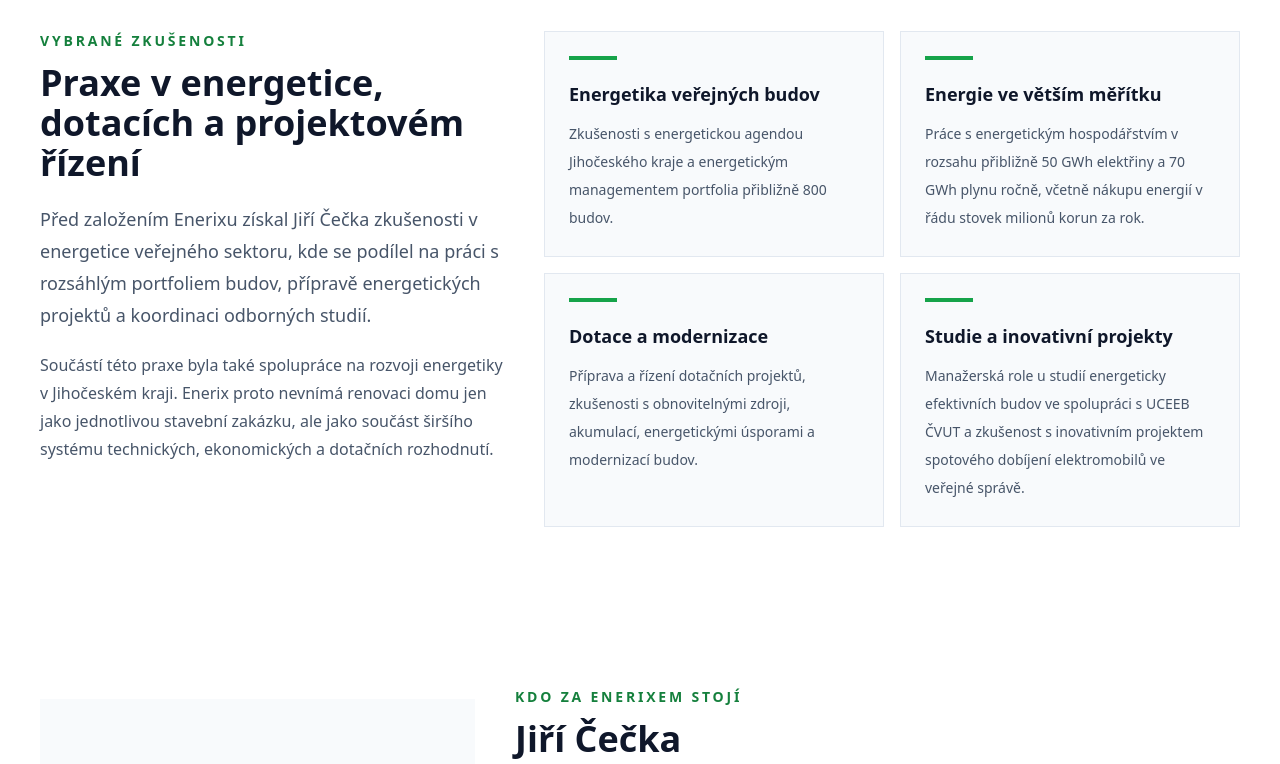
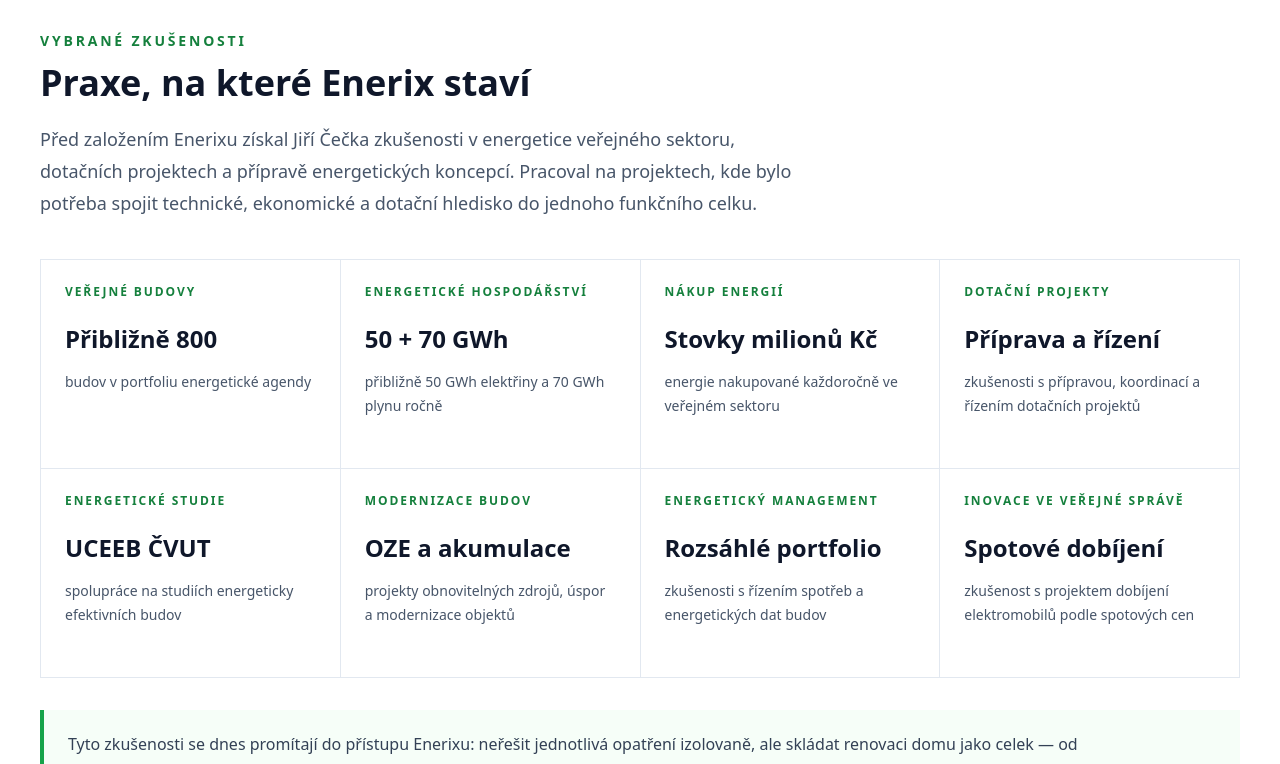
Before and after one commit to Enerixsro/enerix-web, a Next.js app: page /o-enerixu in a window 1280 px wide. Shown: the part 2820-3584 px from the top of the page. Built offline with nearby package versions, Linux system fonts and the light colour scheme.

Commit message:
Turn experience into proof grid

```diff
--- a/pages/o-enerixu.js
+++ b/pages/o-enerixu.js
@@ -49,20 +49,44 @@
 
 const selectedExperience = [
   {
-    title: "Energetika veřejných budov",
-    text: "Zkušenosti s energetickou agendou Jihočeského kraje a energetickým managementem portfolia přibližně 800 budov.",
+    title: "Veřejné budovy",
+    fact: "Přibližně 800",
+    text: "budov v portfoliu energetické agendy",
   },
   {
-    title: "Energie ve větším měřítku",
-    text: "Práce s energetickým hospodářstvím v rozsahu přibližně 50 GWh elektřiny a 70 GWh plynu ročně, včetně nákupu energií v řádu stovek milionů korun za rok.",
+    title: "Energetické hospodářství",
+    fact: "50 + 70 GWh",
+    text: "přibližně 50 GWh elektřiny a 70 GWh plynu ročně",
   },
   {
-    title: "Dotace a modernizace",
-    text: "Příprava a řízení dotačních projektů, zkušenosti s obnovitelnými zdroji, akumulací, energetickými úsporami a modernizací budov.",
+    title: "Nákup energií",
+    fact: "Stovky milionů Kč",
+    text: "energie nakupované každoročně ve veřejném sektoru",
   },
   {
-    title: "Studie a inovativní projekty",
-    text: "Manažerská role u studií energeticky efektivních budov ve spolupráci s UCEEB ČVUT a zkušenost s inovativním projektem spotového dobíjení elektromobilů ve veřejné správě.",
+    title: "Dotační projekty",
+    fact: "Příprava a řízení",
+    text: "zkušenosti s přípravou, koordinací a řízením dotačních projektů",
+  },
+  {
+    title: "Energetické studie",
+    fact: "UCEEB ČVUT",
+    text: "spolupráce na studiích energeticky efektivních budov",
+  },
+  {
+    title: "Modernizace budov",
+    fact: "OZE a akumulace",
+    text: "projekty obnovitelných zdrojů, úspor a modernizace objektů",
+  },
+  {
+    title: "Energetický management",
+    fact: "Rozsáhlé portfolio",
+    text: "zkušenosti s řízením spotřeb a energetických dat budov",
+  },
+  {
+    title: "Inovace ve veřejné správě",
+    fact: "Spotové dobíjení",
+    text: "zkušenost s projektem dobíjení elektromobilů podle spotových cen",
   },
 ];
 
@@ -299,44 +323,48 @@
           </section>
 
           <section className="mx-auto max-w-7xl px-6 py-20 md:px-10">
-            <div className="grid gap-10 lg:grid-cols-[0.8fr_1.2fr] lg:items-start">
-              <div>
+            <div className="max-w-3xl">
               <div className="text-sm font-semibold uppercase tracking-[0.2em] text-green-700">
                 Vybrané zkušenosti
               </div>
               <h2 className="mt-3 text-3xl font-bold md:text-4xl">
-                  Praxe v energetice, dotacích a projektovém řízení
+                Praxe, na které Enerix staví
               </h2>
               <p className="mt-5 text-lg leading-8 text-slate-600">
-                  Před založením Enerixu získal Jiří Čečka zkušenosti v
-                  energetice veřejného sektoru, kde se podílel na práci s
-                  rozsáhlým portfoliem budov, přípravě energetických projektů a
-                  koordinaci odborných studií.
-                </p>
-                <p className="mt-5 leading-7 text-slate-600">
-                  Součástí této praxe byla také spolupráce na rozvoji energetiky
-                  v Jihočeském kraji. Enerix proto nevnímá renovaci domu jen jako
-                  jednotlivou stavební zakázku, ale jako součást širšího systému
-                  technických, ekonomických a dotačních rozhodnutí.
+                Před založením Enerixu získal Jiří Čečka zkušenosti v energetice
+                veřejného sektoru, dotačních projektech a přípravě energetických
+                koncepcí. Pracoval na projektech, kde bylo potřeba spojit
+                technické, ekonomické a dotační hledisko do jednoho funkčního
+                celku.
               </p>
             </div>
 
-              <div className="grid gap-4 sm:grid-cols-2">
+            <div className="mt-10 grid gap-px overflow-hidden border border-slate-200 bg-slate-200 sm:grid-cols-2 lg:grid-cols-4">
               {selectedExperience.map((experience) => (
                 <article
                   key={experience.title}
-                    className="border border-slate-200 bg-slate-50 p-6"
+                  className="min-h-52 bg-white p-6"
                 >
-                    <div className="h-1 w-12 bg-green-600" />
-                    <h3 className="mt-5 text-lg font-semibold text-slate-900">
+                  <div className="text-xs font-semibold uppercase tracking-[0.16em] text-green-700">
                     {experience.title}
-                    </h3>
-                    <p className="mt-3 text-sm leading-7 text-slate-600">
+                  </div>
+                  <div className="mt-6 text-2xl font-bold leading-tight text-slate-900">
+                    {experience.fact}
+                  </div>
+                  <p className="mt-4 text-sm leading-6 text-slate-600">
                     {experience.text}
                   </p>
                 </article>
               ))}
             </div>
+
+            <div className="mt-8 border-l-4 border-green-600 bg-green-50/60 px-6 py-5">
+              <p className="max-w-5xl leading-7 text-slate-700">
+                Tyto zkušenosti se dnes promítají do přístupu Enerixu: neřešit
+                jednotlivá opatření izolovaně, ale skládat renovaci domu jako
+                celek — od prvního návrhu přes dotace a financování až po
+                koordinaci realizace.
+              </p>
             </div>
           </section>
 
```
Lines whose indentation alone changed are shown as unchanged.
